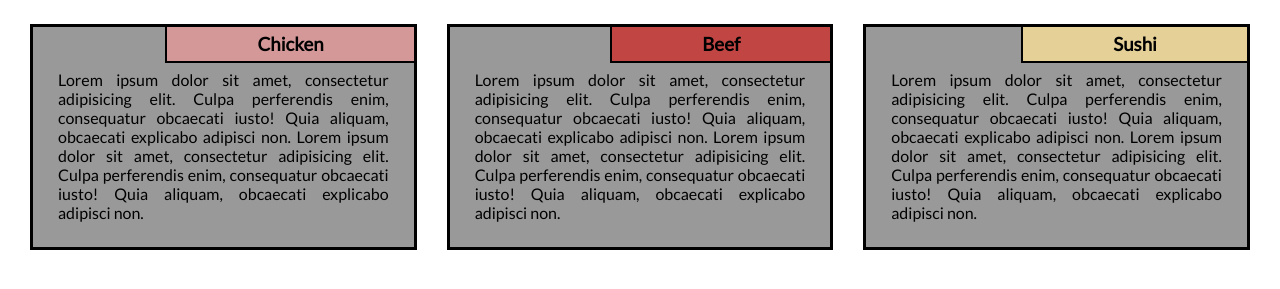
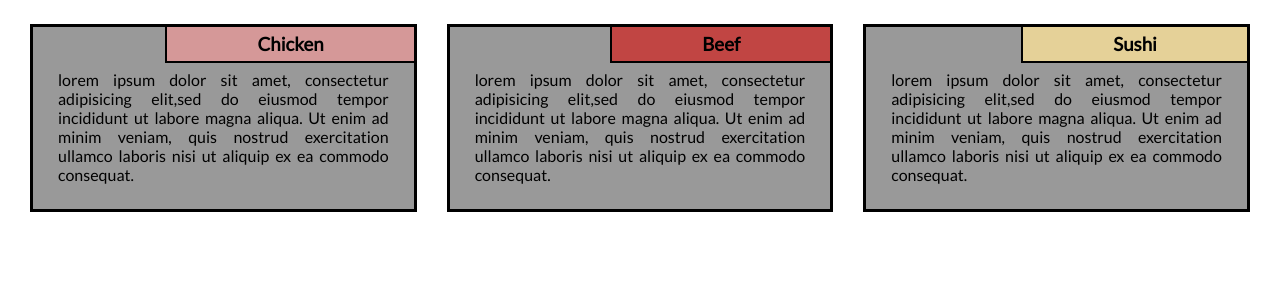
Before and after one commit to Gabriel010302/coursera-course-module2-assignment, a plain HTML site: page index.html in a window 1280 px wide. Shown: the part 135-424 px from the top of the page. Drawn offline with Linux system fonts and the light colour scheme.

Commit message:
Update index.html

```diff
--- a/index.html
+++ b/index.html
@@ -18,7 +18,7 @@
             <h3>Chicken</h3>
           </div>
           <p>
-            Lorem ipsum dolor sit amet, consectetur adipisicing elit. Culpa perferendis enim, consequatur obcaecati iusto! Quia aliquam, obcaecati explicabo adipisci non. Lorem ipsum dolor sit amet, consectetur adipisicing elit. Culpa perferendis enim, consequatur obcaecati iusto! Quia aliquam, obcaecati explicabo adipisci non.
+            lorem ipsum dolor sit amet, consectetur adipisicing elit,sed do eiusmod tempor incididunt ut labore magna aliqua. Ut enim ad minim veniam, quis nostrud exercitation ullamco laboris nisi ut aliquip ex ea commodo consequat.
           </p>
         </div>
       </div>
@@ -28,7 +28,7 @@
           <h3>Beef</h3>
         </div>
         <p>
-          Lorem ipsum dolor sit amet, consectetur adipisicing elit. Culpa perferendis enim, consequatur obcaecati iusto! Quia aliquam, obcaecati explicabo adipisci non. Lorem ipsum dolor sit amet, consectetur adipisicing elit. Culpa perferendis enim, consequatur obcaecati iusto! Quia aliquam, obcaecati explicabo adipisci non.
+          lorem ipsum dolor sit amet, consectetur adipisicing elit,sed do eiusmod tempor incididunt ut labore magna aliqua. Ut enim ad minim veniam, quis nostrud exercitation ullamco laboris nisi ut aliquip ex ea commodo consequat.
         </p>
       </div>
     </div>
@@ -38,7 +38,7 @@
         <h3>Sushi</h3>
       </div>
       <p>
-        Lorem ipsum dolor sit amet, consectetur adipisicing elit. Culpa perferendis enim, consequatur obcaecati iusto! Quia aliquam, obcaecati explicabo adipisci non. Lorem ipsum dolor sit amet, consectetur adipisicing elit. Culpa perferendis enim, consequatur obcaecati iusto! Quia aliquam, obcaecati explicabo adipisci non.
+        lorem ipsum dolor sit amet, consectetur adipisicing elit,sed do eiusmod tempor incididunt ut labore magna aliqua. Ut enim ad minim veniam, quis nostrud exercitation ullamco laboris nisi ut aliquip ex ea commodo consequat.
       </p>
     </div>
   </div>
```
